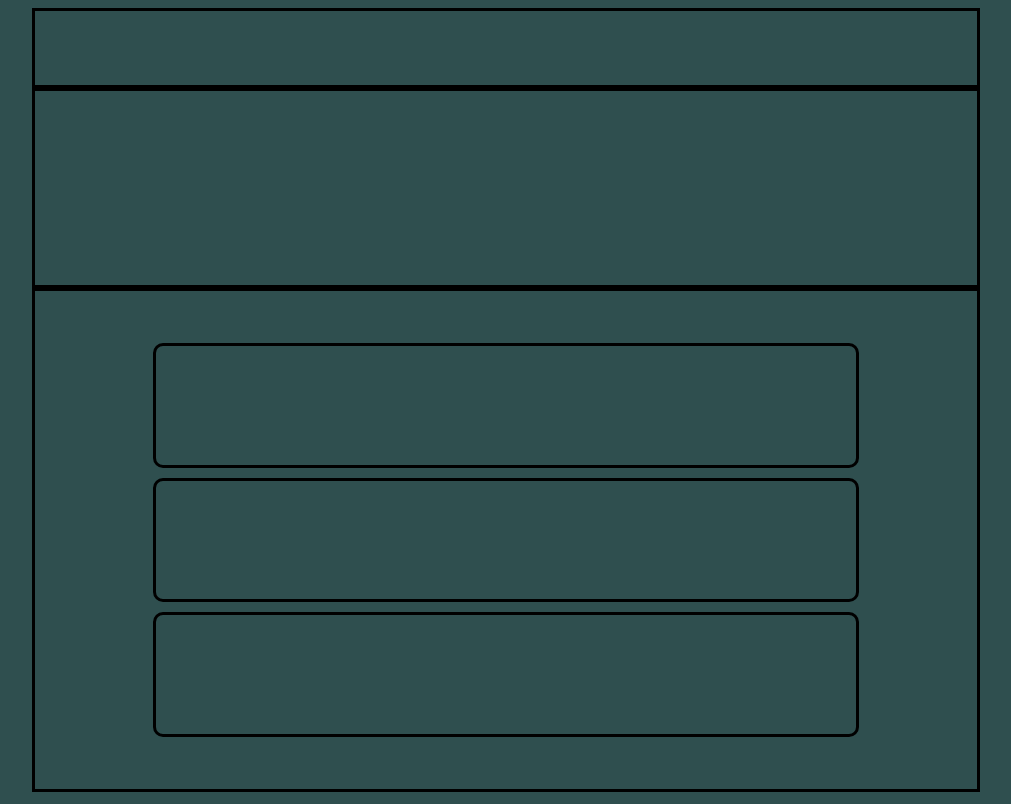
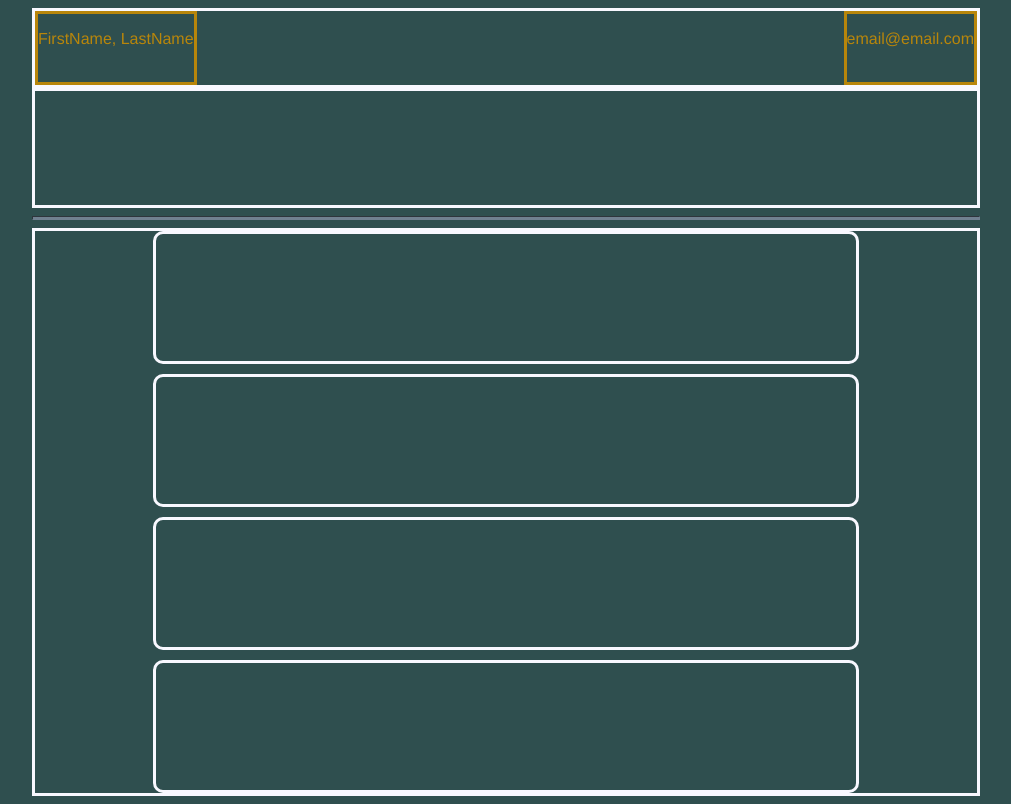
Before and after one commit to wandy0394/wandy0394.github.io, a React (Create React App) app in the folder portfolio/: page / in a window 1280 px wide. Shown: the whole page, without its empty margins (134-1145 px from the left). Built offline with nearby package versions, Linux system fonts and the light colour scheme.

Commit message:
additional structure

```diff
--- a/portfolio/src/App.css
+++ b/portfolio/src/App.css
@@ -9,12 +9,34 @@
 body {
   background-color:darkslategrey;
   font-family:  Helvetica, Arial, sans-serif;
+  color:ghostwhite
 }
 .App {
   padding:0;
   margin:0;
 }
-
+hr {
+  width:var(--common-width);
+  height:0.25rem;
+  background-color: slategrey;
+  border-color: slategray;
+}
+.my-name, .my-email  {
+  color:darkgoldenrod;
+  border:solid;
+  height:100%;
+  margin:auto;
+}
+.my-name {
+  float:left;
+}
+.my-email {
+  float:right;
+}
+.label-email {
+  /* font-size:24px; */
+  content:'';
+}
 .titlebar-contact, .project-list, .bio {
   width:var(--common-width);
   border:solid;
@@ -30,7 +52,7 @@ body {
 }
 
 .project-list {
-  height: 63vh;
+  height: 71vh;
   display:flex;
   flex-direction: column;
   row-gap: 10px;
@@ -48,5 +70,5 @@ body {
 }
 
 .bio {
-  height: 25vh;
+  height: 15vh;
 }
--- a/portfolio/src/App.js
+++ b/portfolio/src/App.js
@@ -5,14 +5,18 @@ function App() {
   return (
     <div className="App">
       <div className='titlebar-contact'>
-        <div className='my-name'></div>
-        <div className='my-email'></div>
+        <div className='my-name'>
+            <p className='label-name'>FirstName, LastName</p>
+        </div>
+        <div className='my-email'>
+          <p className='label-email'>email@email.com</p>
+        </div>
       </div>
 
       <div className='bio'>
         <p className='bio-text'></p>
       </div>
-
+      <hr></hr>
       <div className='project-list'>
         <div className='project'>
 
@@ -23,6 +27,11 @@ function App() {
         <div className='project'>
 
         </div>
+
+        <div className='project'>
+
+        </div>
+
     </div>
 
     </div>
```
